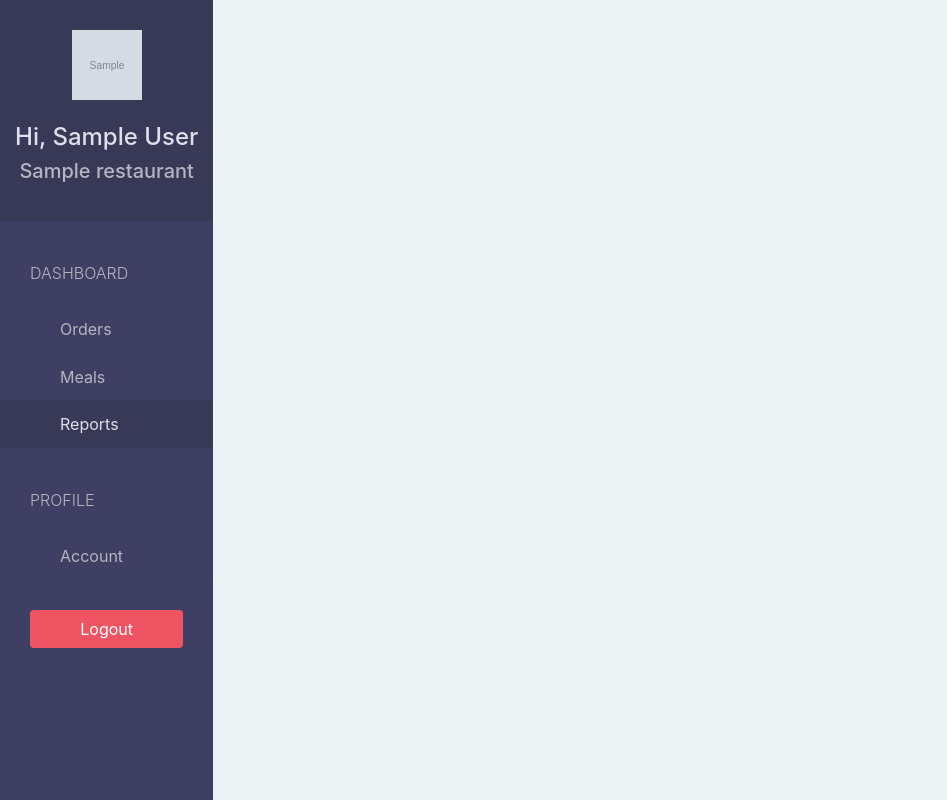
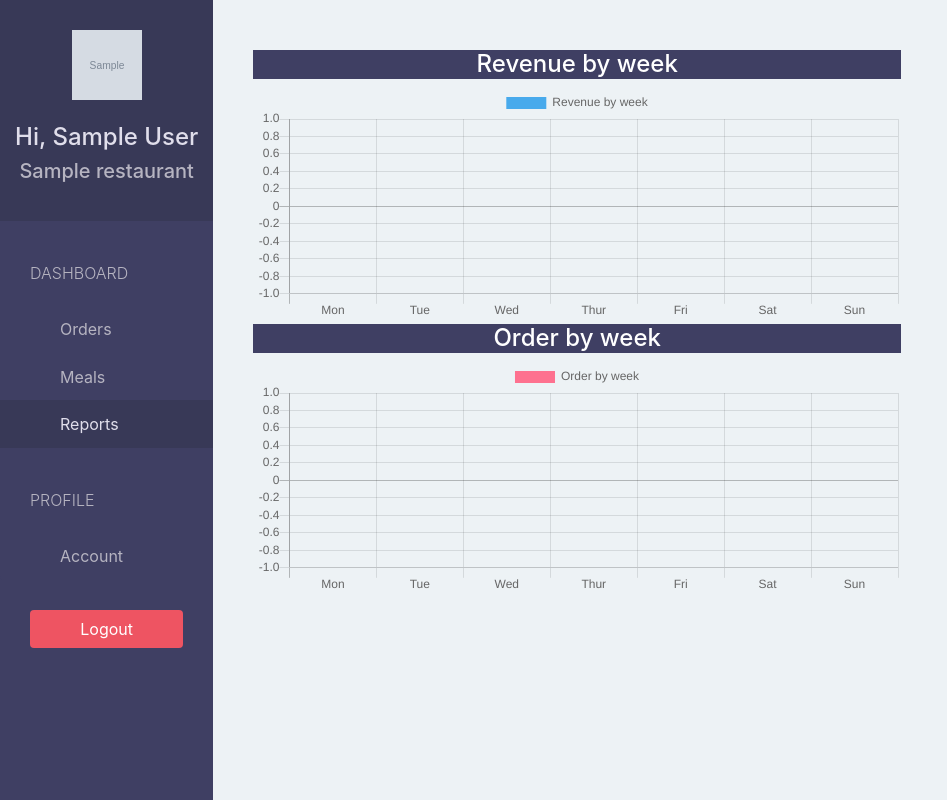
Before and after one commit to robertrahardja/RRDash, a Django app: page /restaurant/report in a window 1280 px wide. Shown: the whole page, without its empty margins (0-947 px from the left). Run offline with Django 3.2, Linux system fonts and the light colour scheme; a user stored in the database is signed in; tables that the repository leaves empty hold one stand-in row (values such as "Sample post"); grey boxes marked "Sample" are stand-in pictures; some libraries are stand-ins or nearby versions.

Commit message:
added report.html

```diff
--- a/rrdashapp/templates/base.html
+++ b/rrdashapp/templates/base.html
@@ -9,8 +9,8 @@
 
     <link rel="stylesheet" href="{% static 'css/bootstrap.min.css' %}">
     <link rel="stylesheet" href="{% static 'css/style.css' %}">
+    <script src="https://ajax.googleapis.com/ajax/libs/jquery/1.12.4/jquery.min.js"></script>
     <script src="{% static 'js/bootstrap.min.js' %}"></script>
-    <script src="https://ajax.googleapis.com/ajax/libs/jquery/1.12.4/jquery.min.js"></script>
 
     {% block script %}
     {% endblock script %}
--- a/rrdashapp/templates/restaurant/report.html
+++ b/rrdashapp/templates/restaurant/report.html
@@ -1,4 +1,73 @@
 {% extends 'restaurant/base.html' %}
 
+{% block script %}
+<script src="https://cdn.jsdelivr.net/npm/chart.js@2.9.3/dist/Chart.min.js"></script>
+{% endblock script %}
+
+
 {% block page %}
+
+    <div class="row">
+        <div class="col-lg-8">
+            <div class="panel">
+                <div class="panel-heading bg-blue">
+                    <h4 class="panel-title text-center text-white">
+                        Revenue by week
+                    </h4>
+                </div>
+                <div class="panel-body">
+                    <canvas id="revenueChart" height="110"></canvas>
+                    <script>
+                        var ctx = document.getElementById("revenueChart").getContext("2d");
+                        var data = {
+                            labels: ["Mon", "Tue", "Wed", "Thur", "Fri", "Sat", "Sun"],
+                            datasets:[
+                                {
+                                    label: "Revenue by week",
+                                    backgroundColor: "rgba(54,162,235,0.9)",
+                                    hoverBackgroundColor: "rgba(54,162,235,1)",
+                                    data: {{revenue}}
+                                }
+                            ]
+                        };
+
+                        new Chart(ctx, {
+                            type: 'bar',
+                            data: data
+                        });
+                    </script>
+                </div>
+            </div>
+
+            <div class="panel">
+                <div class="panel-heading bg-blue">
+                    <h4 class="panel-title text-center text-white">
+                        Order by week
+                    </h4>
+                </div>
+                <div class="panel-body">
+                    <canvas id="orderChart" height="110"></canvas>
+                    <script>
+                        var ctx = document.getElementById("orderChart").getContext("2d");
+                        var data = {
+                            labels: ["Mon", "Tue", "Wed", "Thur", "Fri", "Sat", "Sun"],
+                            datasets:[
+                                {
+                                    label: "Order by week",
+                                    backgroundColor: "rgba(255,99,132,0.9)",
+                                    hoverBackgroundColor: "rgba(255,99,132,1)",
+                                    data: {{orders}},
+                                }
+                            ]
+                        };
+
+                        new Chart(ctx, {
+                            type: 'bar',
+                            data: data
+                        });
+                    </script>
+                </div>
+            </div>
+        </div>
+    </div>
 {% endblock page %}
--- a/rrdashapp/views.py
+++ b/rrdashapp/views.py
@@ -89,7 +89,30 @@ def restaurant_order(request):
 
 @login_required(login_url='sign-in/')
 def restaurant_report(request):
-    return render(request, 'restaurant/report.html', {})
+    from datetime import datetime, timedelta
+
+    revenue = []
+    orders = []
+
+    today = datetime.now()
+    current_weekdays = [
+        today + timedelta(days=i) for i in range(0 - today.weekday(), 7 - today.weekday())]
+
+    for day in current_weekdays:
+        delivered_orders = Order.objects.filter(
+            restaurant=request.user.restaurant,
+            status=Order.DELIVERED,
+            created_at__year=day.year,
+            created_at__month=day.month,
+            created_at__day=day.day
+        )
+        revenue.append(sum(order.total for order in delivered_orders))
+        orders.append(delivered_orders.count())
+
+    return render(request, 'restaurant/report.html', {
+        "revenue":revenue,
+        "orders":orders
+    })
 
 
 def restaurant_sign_up(request):
```
